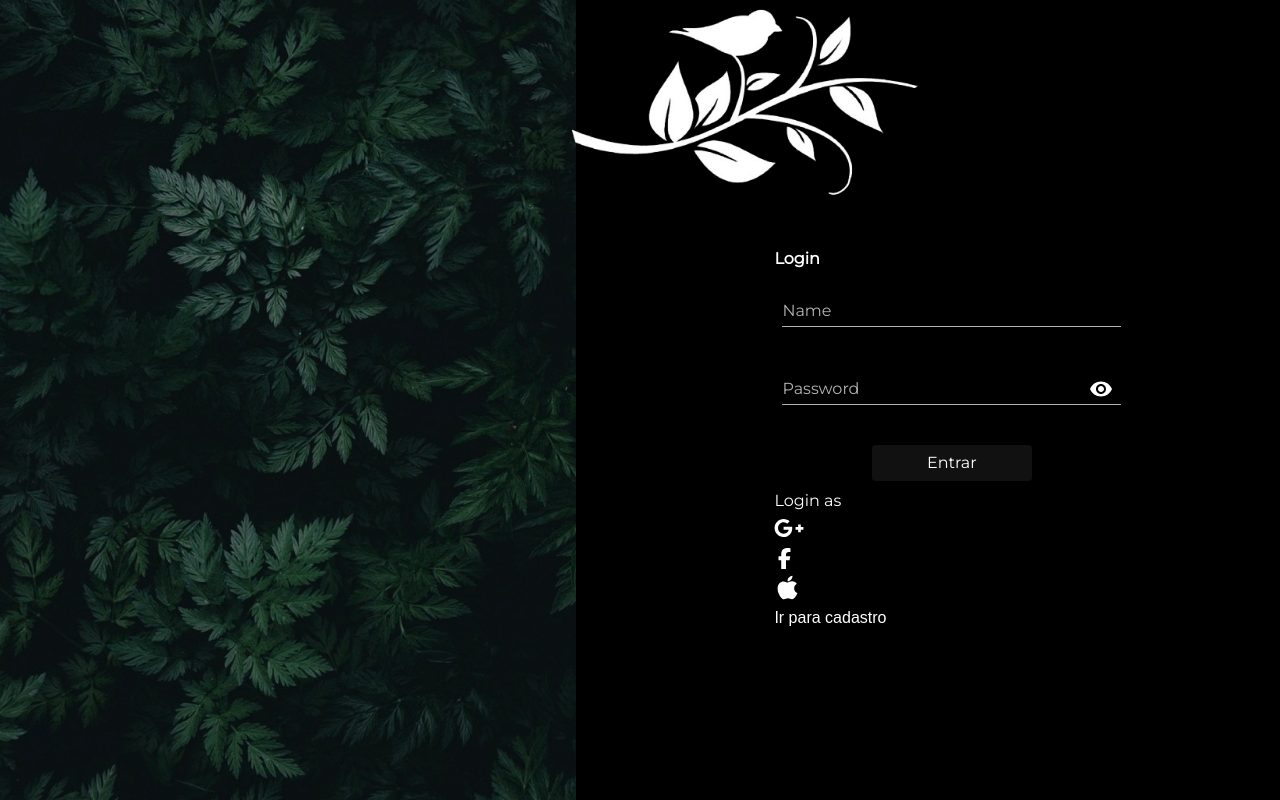
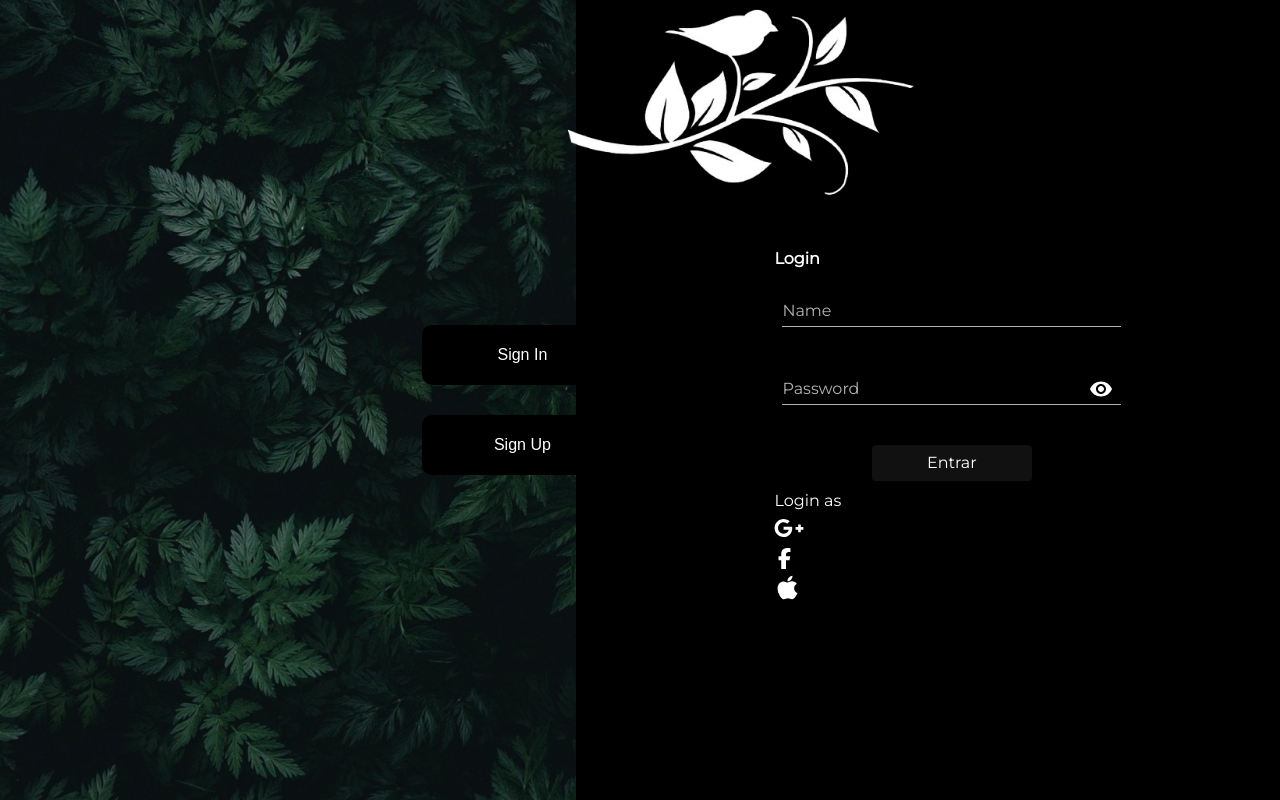
Before and after one commit to LeonanAraudo/ProjectForm, a Next.js app: page / in a window 1280 px wide. Built offline with nearby package versions, Linux system fonts and the light colour scheme.

Commit message:
update buttons

```diff
--- a/src/app/page.jsx
+++ b/src/app/page.jsx
@@ -15,9 +15,16 @@ export default function Home() {
         <div className={`${style.container} ${isCadastro ? style.formCadastroActive : ''}`}>
             <div className={style.imagem}></div>
             <div className={style.formContainer}>
+            <div className={style.buttons}>
+                <div className={style.buttonSpace}>
+                    <button onClick={toggleForms} >Sign In</button>
+                </div>
+                <div className={style.buttonSpace}>
+                    <button onClick={toggleForms}>Sign Up</button>
+                </div>
+            </div>
                 <div className={`${style.form} ${style.formCadastro}`}>
                     <Cadastro />
-                    <button onClick={toggleForms}>Ir para Login</button>
                 </div>
                 <div className={`${style.form} ${style.formLogin}`}>
                     <div className={style.alingGalho}>
@@ -25,7 +32,6 @@ export default function Home() {
                     </div>
                     <div className={style.alingLogin}>
                        <Login />
-                       <button onClick={toggleForms}>Ir para cadastro</button>
                     </div>
                 </div>
             </div>
--- a/src/app/style.module.css
+++ b/src/app/style.module.css
@@ -52,7 +52,7 @@
 }
 
 .formCadastroActive .imagem {
-  transform: translateX(125%);
+  transform: translateX(122%);
 }
 
 .formCadastroActive .formLogin {
@@ -71,7 +71,7 @@
   background-size: cover;
   background-position: center;
   position: relative;
-  right: 49px;
+  right: 53px;
 }
 .alingGalho{
   width: 100%;
@@ -89,3 +89,25 @@
   justify-content: baseline;
   flex-direction: column;
 }
+.buttons{
+  position: absolute;
+  left: 33%;
+  display: flex;
+  flex-direction: column;
+  gap: 30px;
+}
+.buttonSpace{
+  width: 200px;
+  height: 60px;
+  display: flex;
+  align-items: center;
+  justify-content: center;
+  background-color: rgb(0, 0, 0);
+  border-radius: 10px;
+}
+.formCadastroActive .buttons{
+  left: 53%;
+}
+.formCadastroActive .buttonSpace{
+  height: 40px;
+}
```
